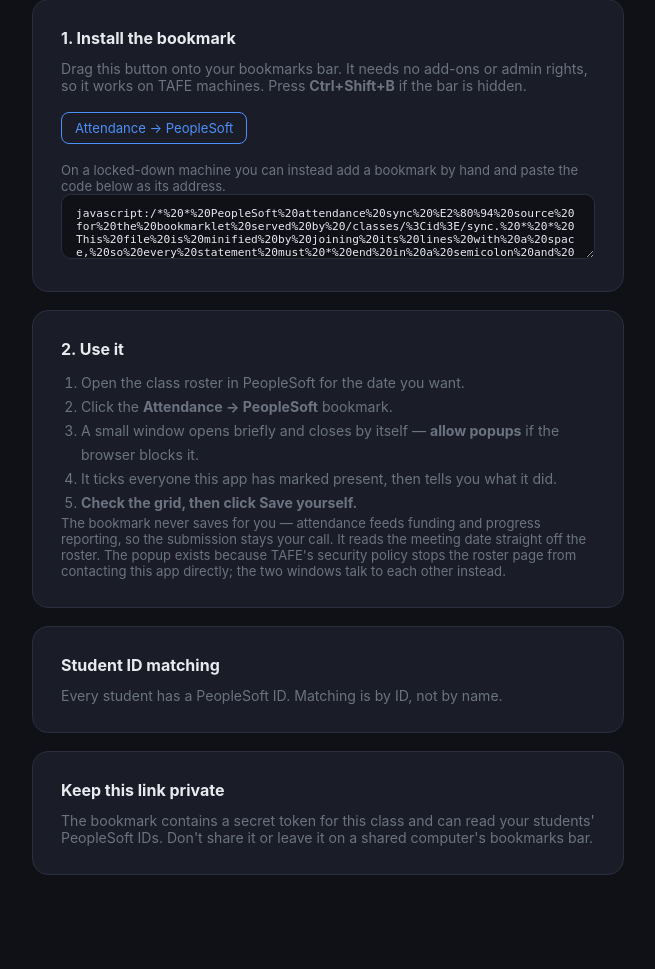
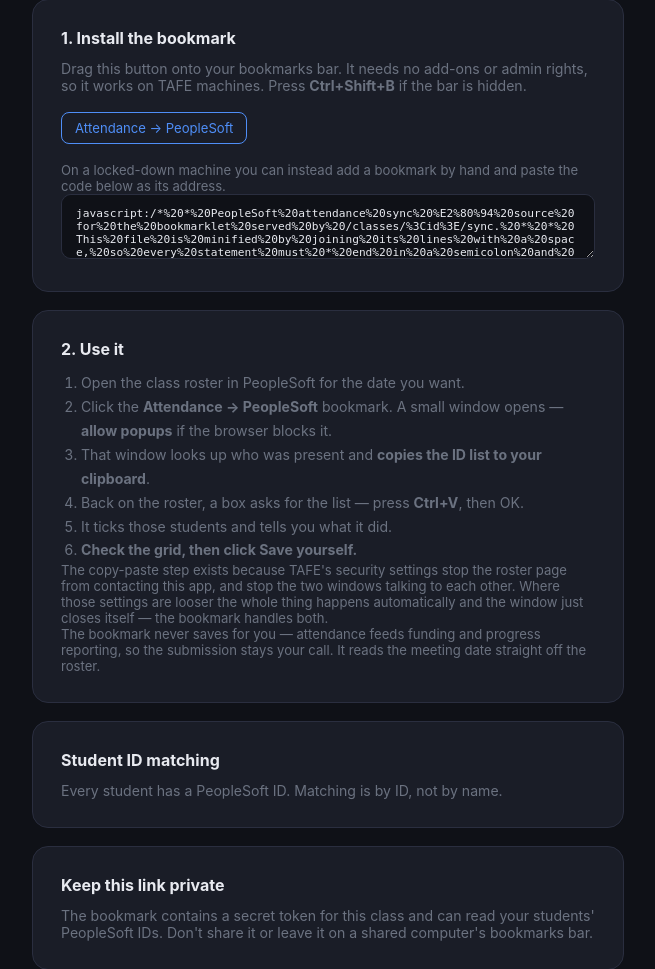
Before and after one commit to CapelaGames/Attendance, a Flask app: page /classes/1/sync in a window 1280 px wide. Shown: the part 130-1099 px from the top of the page, without its empty margins (312-967 px from the left). Before the commit the page ends 1005 px from the top, so only its background shows below. Run offline with Flask 3, Linux system fonts and the light colour scheme; a user stored in the database is signed in; tables that the repository leaves empty hold one stand-in row (values such as "Sample post"); some libraries are stand-ins or nearby versions.

Commit message:
Clarify the paste step now that COOP is confirmed
The fallback prompt gave two contradictory instructions: paste from the window
that just opened, and also go open the attendance app and copy the list. It
also sat for 12 seconds first.

It now says what actually happened — TAFE stops the two windows talking, the
other window has the list and has already copied it — and asks for Ctrl+V.
Wait drops to 8 seconds. The popup-blocked case gets its own wording, since
that one really is fixed by allowing popups.

The sync page instructions describe the copy-paste path too, rather than
implying it is always automatic.

```diff
--- a/static/ps_sync.js
+++ b/static/ps_sync.js
@@ -149,10 +149,8 @@
     alert(msg);
   }
 
-  function pasteFallback(doc, rows, day, why) {
-    var raw = window.prompt(
-      'Could not reach the attendance app (' + why + ').\n\n' +
-      'Open your attendance app, copy the ID list for ' + day + ', and paste it here:', '');
+  function pasteFallback(doc, rows, day, lead) {
+    var raw = window.prompt(lead, '');
     if (!raw) { return; }
     var ids = raw.split(/[^0-9A-Za-z]+/).filter(function (s) { return s.length > 0; });
     apply(doc, rows, ids, day, 'Pasted manually.');
@@ -187,7 +185,10 @@
       JSON.stringify({ date: day, rows: sending }));
     var win = window.open(url, 'attendance_bridge', 'width=520,height=440');
     if (!win) {
-      pasteFallback(doc, rows, day, 'popup blocked — allow popups for this site');
+      pasteFallback(doc, rows, day,
+        'The popup was blocked — allow popups for this site and click the bookmark again.'
+        + '\n\nOr open your attendance app, copy the ID list for ' + day
+        + ', and paste it here:');
       return;
     }
 
@@ -213,8 +214,12 @@
       if (settled) { return; }
       settled = true;
       window.removeEventListener('message', onMessage);
-      pasteFallback(doc, rows, day, 'paste the list from the window that just opened');
-    }, 12000);
+      pasteFallback(doc, rows, day,
+        "TAFE's security settings stop the two windows talking to each other."
+        + '\n\nThe window that just opened has the ID list for ' + day
+        + ' and has already copied it to your clipboard.'
+        + '\n\nPress Ctrl+V here, then OK:');
+    }, 8000);
   }
 
   var docs = allDocs();
--- a/templates/sync.html
+++ b/templates/sync.html
@@ -41,17 +41,23 @@
     <h2 style="font-size: 1rem; margin-bottom: 12px;">2. Use it</h2>
     <ol style="color: var(--muted); font-size: .88rem; line-height: 1.7; padding-left: 20px;">
       <li>Open the class roster in PeopleSoft for the date you want.</li>
-      <li>Click the <b>Attendance → PeopleSoft</b> bookmark.</li>
-      <li>A small window opens briefly and closes by itself — <b>allow popups</b> if the
-        browser blocks it.</li>
-      <li>It ticks everyone this app has marked present, then tells you what it did.</li>
+      <li>Click the <b>Attendance → PeopleSoft</b> bookmark. A small window opens —
+        <b>allow popups</b> if the browser blocks it.</li>
+      <li>That window looks up who was present and <b>copies the ID list to your
+        clipboard</b>.</li>
+      <li>Back on the roster, a box asks for the list — press <b>Ctrl+V</b>, then OK.</li>
+      <li>It ticks those students and tells you what it did.</li>
       <li><b>Check the grid, then click Save yourself.</b></li>
     </ol>
     <p style="color: var(--muted); font-size: .82rem;">
+      The copy-paste step exists because TAFE's security settings stop the roster page from
+      contacting this app, and stop the two windows talking to each other. Where those
+      settings are looser the whole thing happens automatically and the window just closes
+      itself — the bookmark handles both.
+    </p>
+    <p style="color: var(--muted); font-size: .82rem;">
       The bookmark never saves for you — attendance feeds funding and progress reporting,
       so the submission stays your call. It reads the meeting date straight off the roster.
-      The popup exists because TAFE's security policy stops the roster page from contacting
-      this app directly; the two windows talk to each other instead.
     </p>
   </div>
 
```
